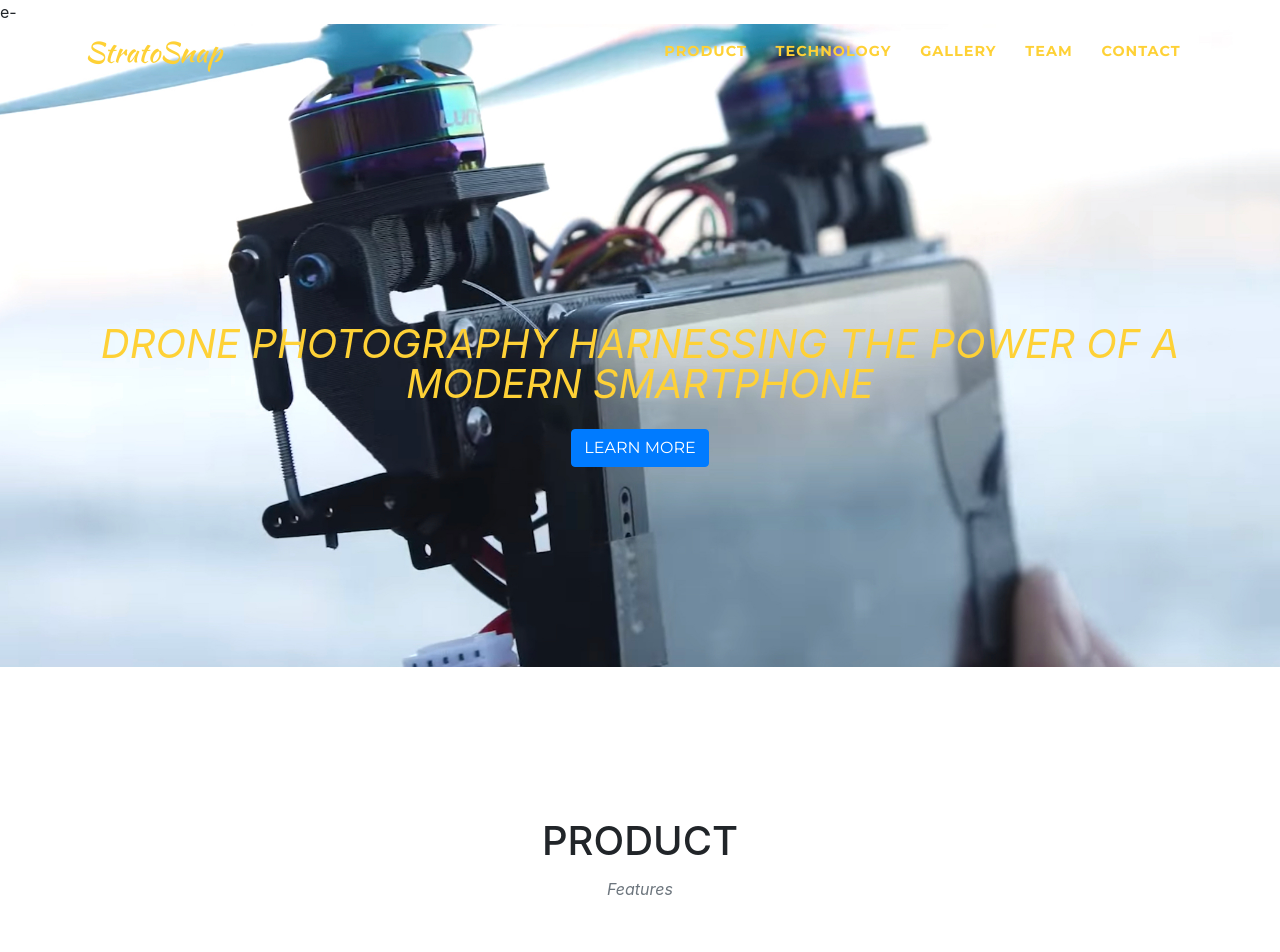
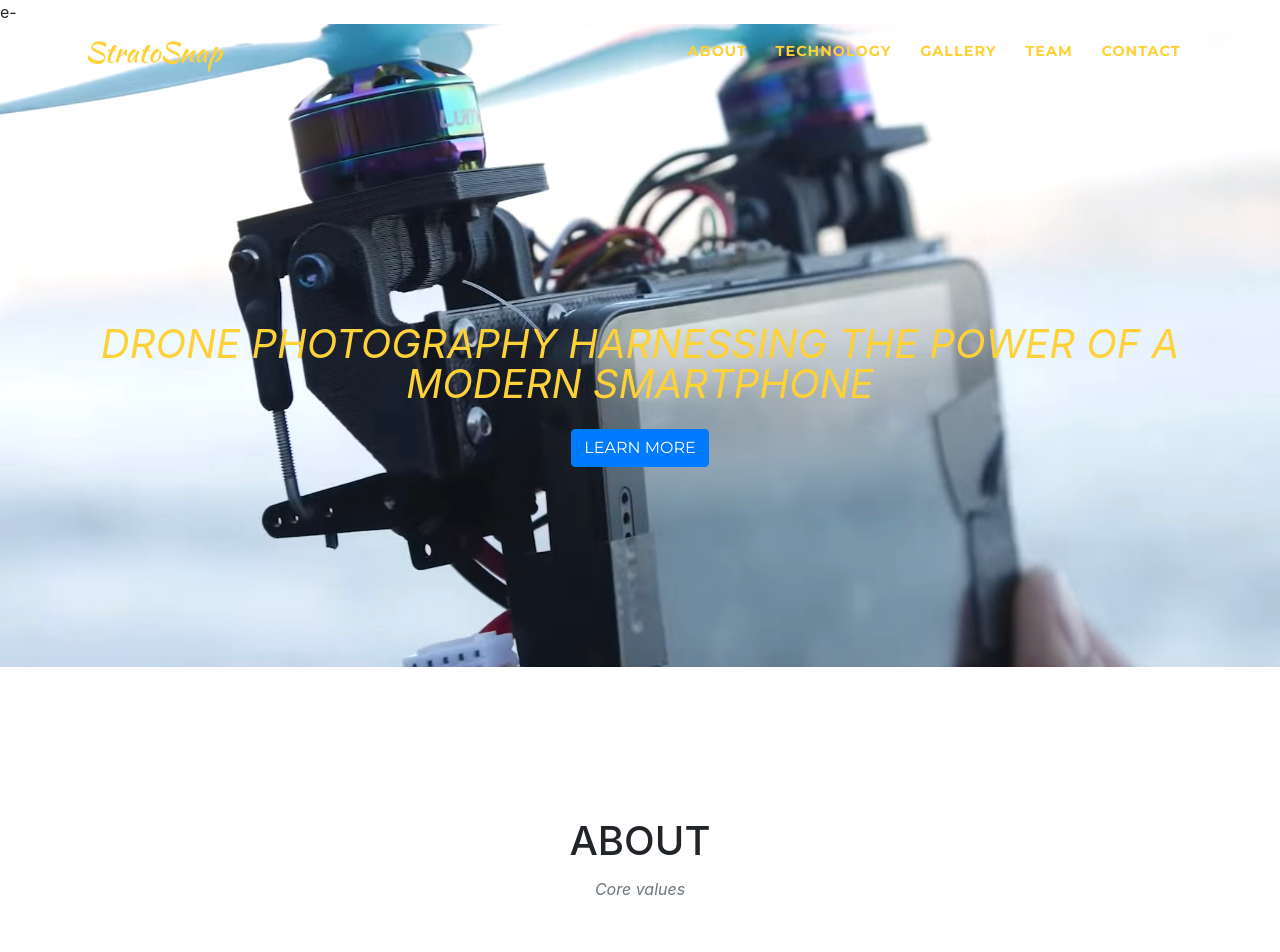
Before and after one commit to Abhir16/StratoSnap-Website, a website with bundled scripts: page index.html in a window 1280 px wide. Shown: the top 952 px of the page. Built offline with nearby package versions, Linux system fonts and the light colour scheme; a web font is replaced by a local one.

Commit message:
Rephrase about section

```diff
--- a/index.html
+++ b/index.html
@@ -38,7 +38,7 @@
         <div class="collapse navbar-collapse" id="navbarResponsive">
           <ul class="navbar-nav text-uppercase ml-auto">
             <li class="nav-item">
-              <a class="nav-link js-scroll-trigger" href="#product">Product</a>
+              <a class="nav-link js-scroll-trigger" href="#about">About</a>
             </li>
             <li class="nav-item">
               <a class="nav-link js-scroll-trigger" href="#technology">Technology</a>
@@ -72,8 +72,8 @@
       <div class="container">
         <div class="row">
           <div class="col-lg-12 text-center">
-            <h2 class="section-heading text-uppercase">Product</h2>
-            <h3 class="section-subheading text-muted">Features</h3>
+            <h2 class="section-heading text-uppercase">About</h2>
+            <h3 class="section-subheading text-muted">Core values</h3>
           </div>
         </div>
         <div class="row text-center">
```
